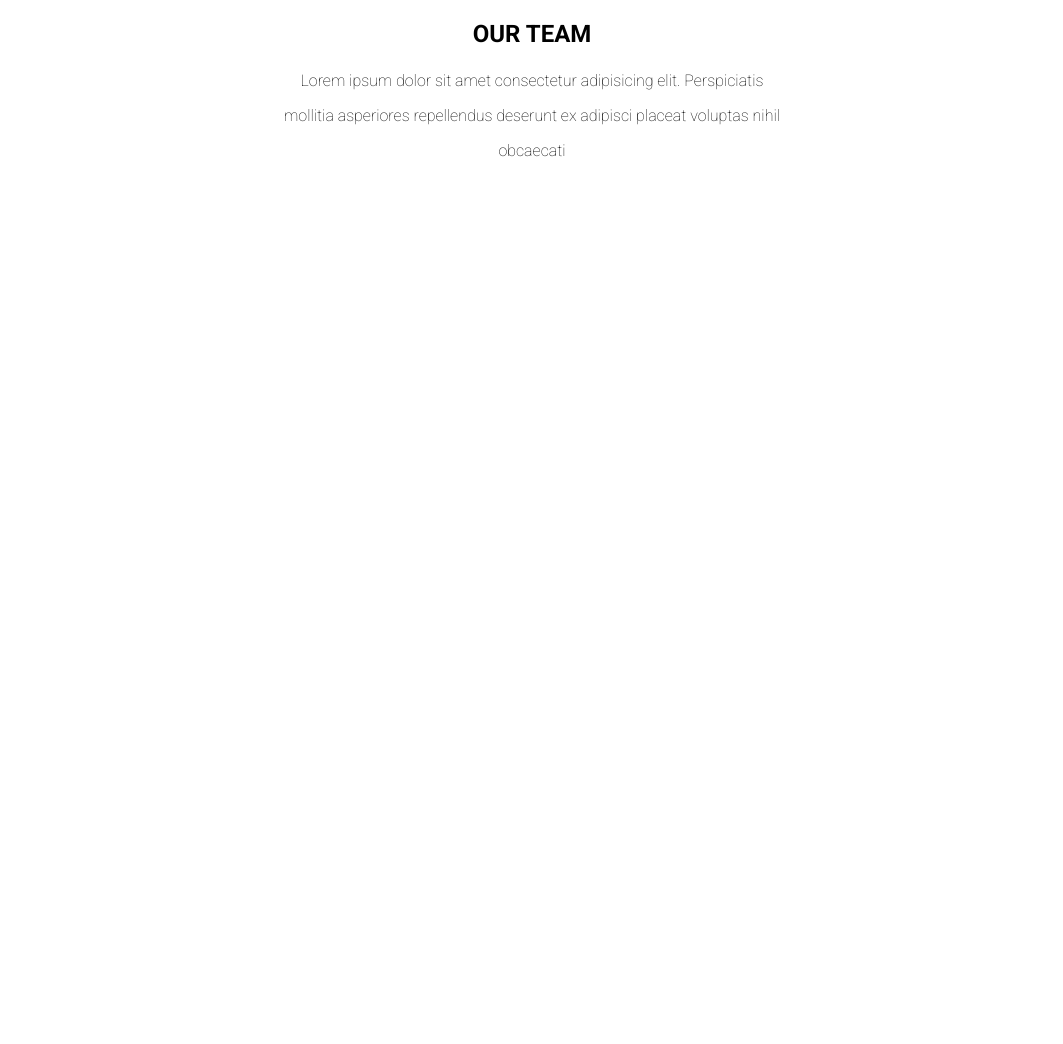
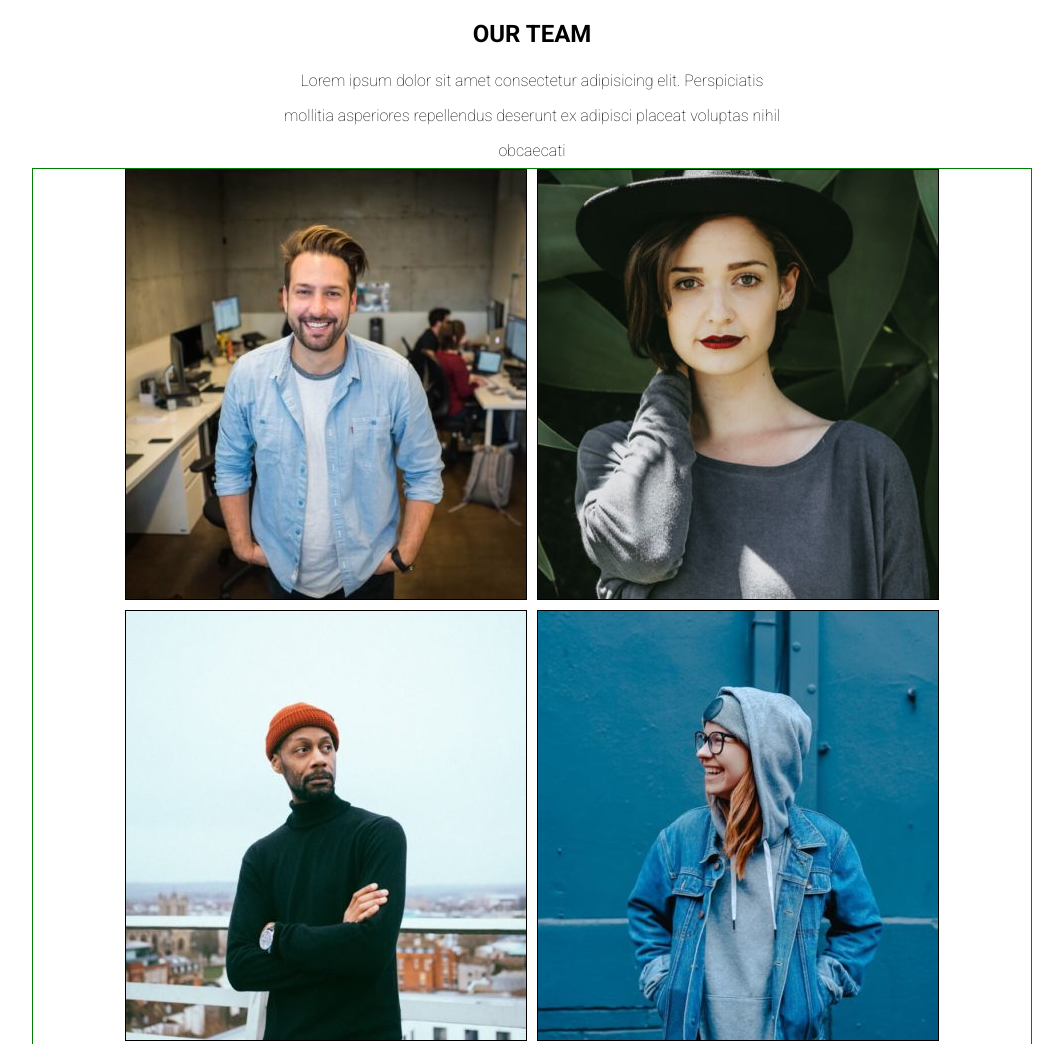
Before and after one commit to emilianoaprile/js-our-team, a plain HTML site: page index.html in a window 1280 px wide. Shown: the top 1044 px of the page, without its empty margins (108-1171 px from the left). Before the commit the page ends 800 px from the top, so only its background shows below. Drawn offline with Linux system fonts and the light colour scheme.

Commit message:
ADDED - photo on page

```diff
--- a/css/style.css
+++ b/css/style.css
@@ -25,5 +25,26 @@ html {
     line-height: 35px;
     font-weight: 100;
     font-size: 16px;
+}
+
+.container {
+    max-width: 1000px;
+    margin: 0 auto;
+    border: 1px solid green;
+}
+
+.row {
+    display: flex;
+    flex-wrap: wrap;
+    gap: 10px;
+    justify-content: center;
+}
+
+.member-card {
+    border: 1px solid black;
 
 }
+
+img {
+    display: block;
+}
--- a/js/myscript.js
+++ b/js/myscript.js
@@ -64,11 +64,11 @@ console.log(team);
 const containerCardDOMElement = document.querySelector('.container')
 console.log(containerCardDOMElement);
 
-  // creo elemento row nel DOM
-  const rowDOMElement = document.createElement('div')
-  console.log(rowDOMElement);
+// creo elemento row nel DOM
+const rowDOMElement = document.createElement('div')
+console.log(rowDOMElement);
 
-  rowDOMElement.classList.add('row')
+rowDOMElement.classList.add('row')
 
 for (let i = 0; i < team.length; i++) {
 
@@ -91,6 +91,17 @@ for (let i = 0; i < team.length; i++) {
     rowDOMElement.appendChild(memberDatas);
     console.log(rowDOMElement);
 
+    // creo elemento figure mettere dentro le img
+    const figure = document.createElement('figure');
+    memberDatas.appendChild(figure);
+
+    // creo elemento img e inserisco la foto nel tag figure
+    const memberImg = document.createElement('img');
+
+    memberImg.src = informazioniMembriTeam.photo;
+
+    figure.appendChild(memberImg);
+
     console.log('Name:', informazioniMembriTeam.name);
 
     console.log('Role:', informazioniMembriTeam.role);
```
Also changed, not shown: index.html (+0 -1 lines).
